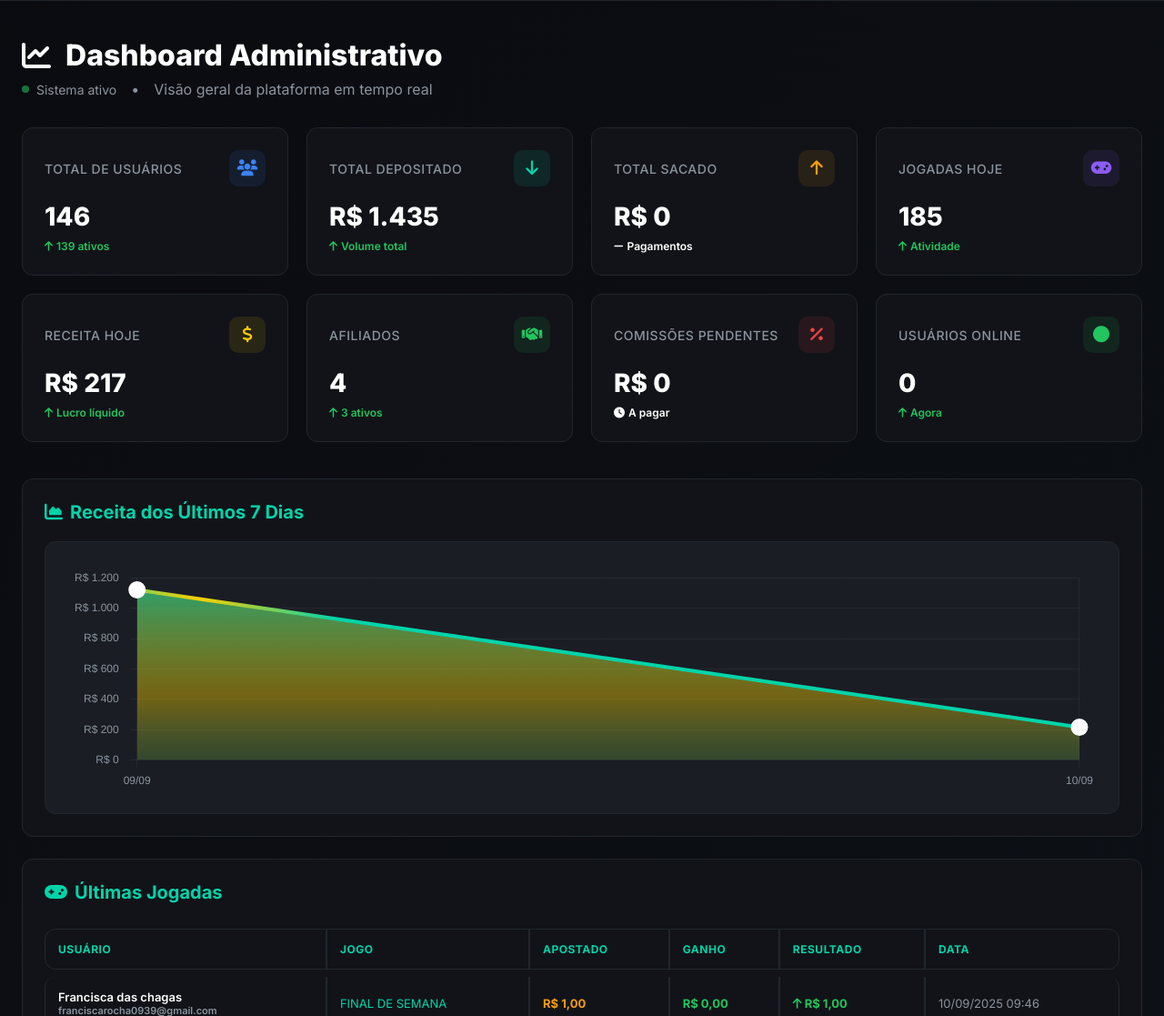
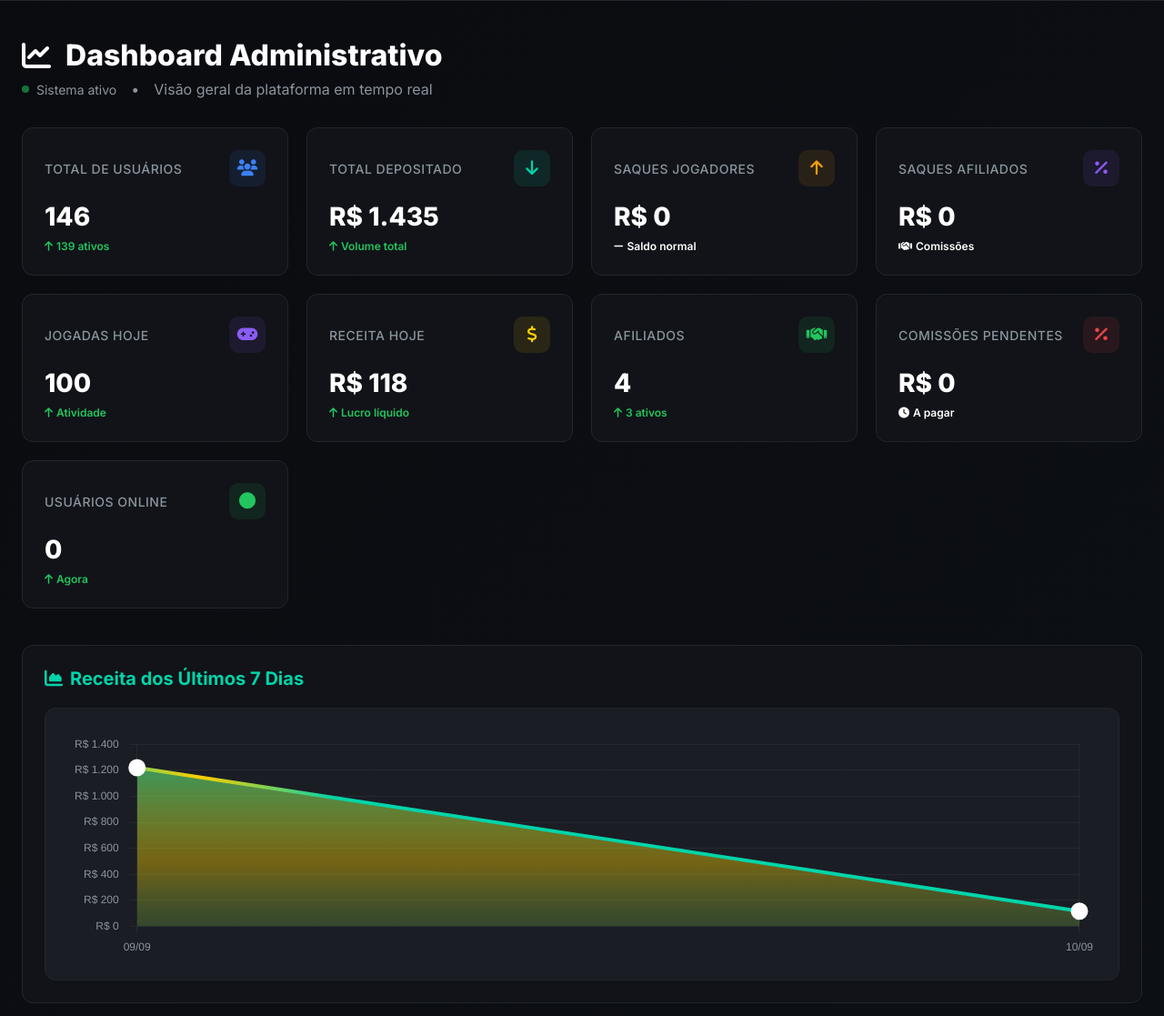
Before and after one commit to mamaefast-del/sistemacompleto, a PHP site: page /painel_admin.php in a window 1280 px wide. Shown: the part 363-1480 px from the top of the page at 91% size. Run offline with PHP 8.4, Linux system fonts and the light colour scheme; a user stored in the database is signed in; data comes from the database, SQL or seed files in the repository.

Commit message:
Separar saques por tipo e ajustar horário para Brasília

```diff
--- a/painel_admin.php
+++ b/painel_admin.php
@@ -7,6 +7,9 @@ if (!isset($_SESSION['admin']) || $_SESSION['admin'] !== true) {
 }
 
 require 'db.php';
+
+// Configurar fuso horário para Brasília
+date_default_timezone_set('America/Sao_Paulo');
 
 // Buscar estatísticas para o header
 try {
@@ -27,23 +30,33 @@ try {
         JOIN usuarios u ON t.usuario_id = u.id
         WHERE t.status = 'aprovado' AND u.conta_demo = 0
     ")->fetchColumn();
-    $total_saques = $pdo->query("
+
+    // Separar saques por tipo
+    $total_saques_jogadores = $pdo->query("
         SELECT COALESCE(SUM(s.valor), 0)
         FROM saques s
         JOIN usuarios u ON s.usuario_id = u.id
-        WHERE s.status = 'aprovado' AND u.conta_demo = 0
+        WHERE s.status = 'aprovado' AND u.conta_demo = 0 AND (s.tipo = 'saldo' OR s.tipo IS NULL)
     ")->fetchColumn();
+
+    $total_saques_afiliados = $pdo->query("
+        SELECT COALESCE(SUM(s.valor), 0)
+        FROM saques s
+        JOIN usuarios u ON s.usuario_id = u.id
+        WHERE s.status = 'aprovado' AND u.conta_demo = 0 AND s.tipo = 'comissao'
+    ")->fetchColumn();
+
     $jogadas_hoje = $pdo->query("
         SELECT COUNT(*)
         FROM historico_jogos h
         JOIN usuarios u ON h.usuario_id = u.id
-        WHERE DATE(h.data_jogo) = CURDATE() AND u.conta_demo = 0
+        WHERE DATE(CONVERT_TZ(h.data_jogo, '+00:00', '-03:00')) = CURDATE() AND u.conta_demo = 0
     ")->fetchColumn();
     $receita_hoje = $pdo->query("
         SELECT COALESCE(SUM(h.valor_apostado - h.valor_premiado), 0)
         FROM historico_jogos h
         JOIN usuarios u ON h.usuario_id = u.id
-        WHERE DATE(h.data_jogo) = CURDATE() AND u.conta_demo = 0
+        WHERE DATE(CONVERT_TZ(h.data_jogo, '+00:00', '-03:00')) = CURDATE() AND u.conta_demo = 0
     ")->fetchColumn();
 
     // Estatísticas de afiliados
@@ -52,7 +65,7 @@ try {
     $comissoes_pendentes = $pdo->query("SELECT COALESCE(SUM(comissao), 0) FROM usuarios WHERE afiliado_ativo = 1 AND conta_demo = 0")->fetchColumn();
 
 } catch (PDOException $e) {
-    $total_usuarios = $usuarios_ativos = $total_depositos = $total_saques = $jogadas_hoje = $receita_hoje = 0;
+    $total_usuarios = $usuarios_ativos = $total_depositos = $total_saques_jogadores = $total_saques_afiliados = $jogadas_hoje = $receita_hoje = 0;
     $total_afiliados = $afiliados_ativos = $comissoes_pendentes = 0;
 }
 
@@ -75,12 +88,12 @@ try {
 try {
     $receita_7_dias = $pdo->query("
         SELECT
-            DATE(h.data_jogo) as data,
+            DATE(CONVERT_TZ(h.data_jogo, '+00:00', '-03:00')) as data,
             COALESCE(SUM(h.valor_apostado - h.valor_premiado), 0) as receita
         FROM historico_jogos h
         JOIN usuarios u ON h.usuario_id = u.id
-        WHERE h.data_jogo >= DATE_SUB(NOW(), INTERVAL 7 DAY) AND u.conta_demo = 0
-        GROUP BY DATE(h.data_jogo)
+        WHERE CONVERT_TZ(h.data_jogo, '+00:00', '-03:00') >= DATE_SUB(NOW(), INTERVAL 7 DAY) AND u.conta_demo = 0
+        GROUP BY DATE(CONVERT_TZ(h.data_jogo, '+00:00', '-03:00'))
         ORDER BY data ASC
     ")->fetchAll();
 } catch (PDOException $e) {
@@ -925,15 +938,29 @@ try {
 
             <div class="stat-card">
                 <div class="stat-header">
-                    <div class="stat-title">Total Sacado</div>
+                    <div class="stat-title">Saques Jogadores</div>
                     <div class="stat-icon" style="background: rgba(245, 158, 11, 0.1); color: var(--warning-color);">
                         <i class="fas fa-arrow-up"></i>
                     </div>
                 </div>
-                <div class="stat-value">R$ <?= number_format($total_saques, 0, ',', '.') ?></div>
+                <div class="stat-value">R$ <?= number_format($total_saques_jogadores, 0, ',', '.') ?></div>
                 <div class="stat-change">
                     <i class="fas fa-minus"></i>
-                    <span>Pagamentos</span>
+                    <span>Saldo normal</span>
+                </div>
+            </div>
+
+            <div class="stat-card">
+                <div class="stat-header">
+                    <div class="stat-title">Saques Afiliados</div>
+                    <div class="stat-icon" style="background: rgba(139, 92, 246, 0.1); color: var(--purple-color);">
+                        <i class="fas fa-percentage"></i>
+                    </div>
+                </div>
+                <div class="stat-value">R$ <?= number_format($total_saques_afiliados, 0, ',', '.') ?></div>
+                <div class="stat-change">
+                    <i class="fas fa-handshake"></i>
+                    <span>Comissões</span>
                 </div>
             </div>
 
```
